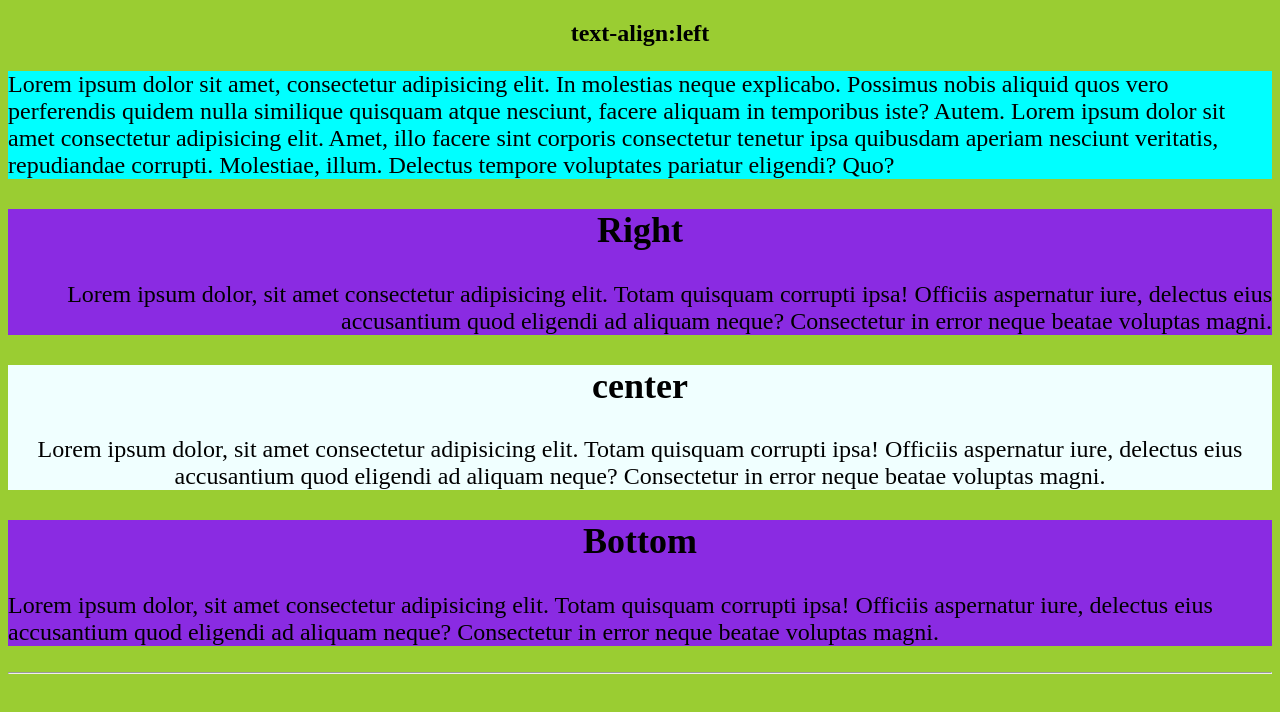
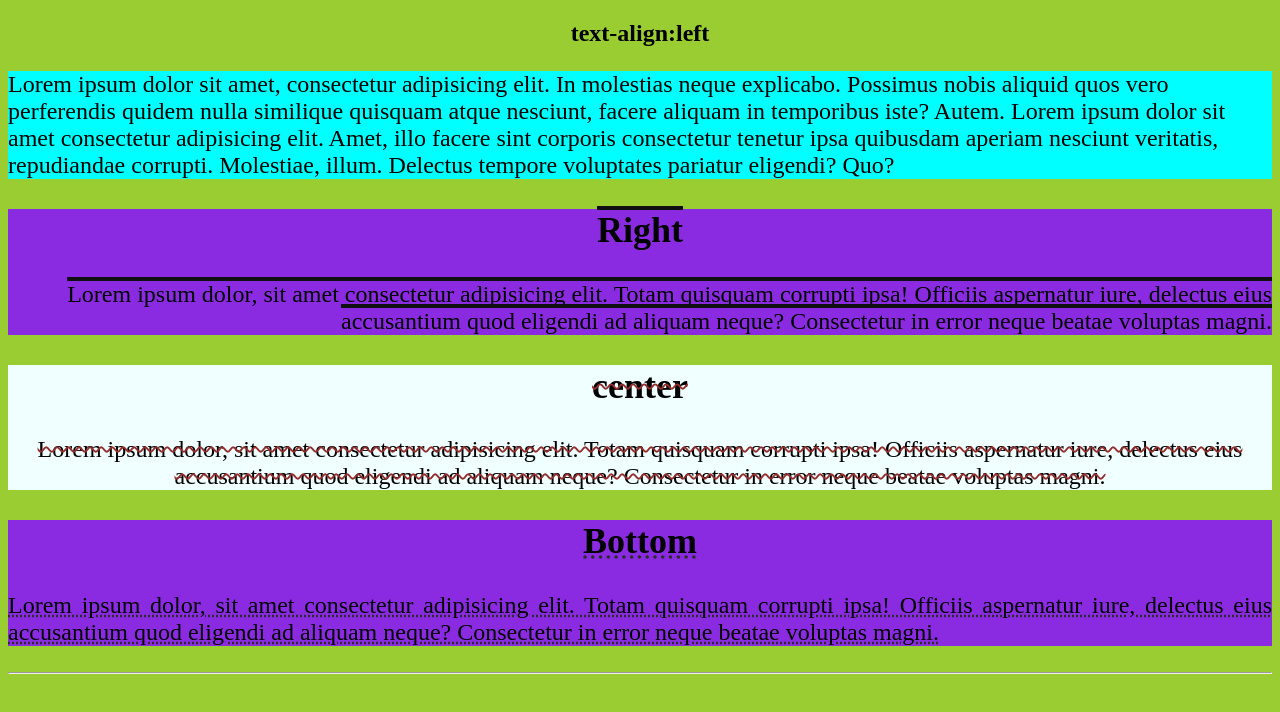
Before and after one commit to Heera16700/Css_Repo, a plain HTML site: page Index.html in a window 1280 px wide. Drawn offline with Linux system fonts and the light colour scheme.

Commit message:
Text-decoration property

```diff
--- a/Style.css
+++ b/Style.css
@@ -7,14 +7,24 @@ p{
     font-size: 24px;
     text-align:Right;
     background-color: blueviolet;
+     text-decoration-line:overline;
+  text-decoration-color: rgb(16, 16, 19);
+  text-decoration-thickness:4px;
 }
 .b{
     font-size: 24px;
     text-align:center;
+    text-decoration-line:line-through;
+    text-decoration-color:rgb(148, 45, 45);
+    text-decoration-style: wavy;
+    text-decoration-thickness: 2px;
     background-color: azure;
 }
 .c{
     font-size: 24px;
-    text-align:bottom;
+    text-align:justify;
     background-color: blueviolet;
+/* text-decoration-line:underline; */
+text-decoration: underline dotted rgb(44, 42, 42);
+text-decoration-line: ;
 }
```
Also changed, not shown: 1 other file.
